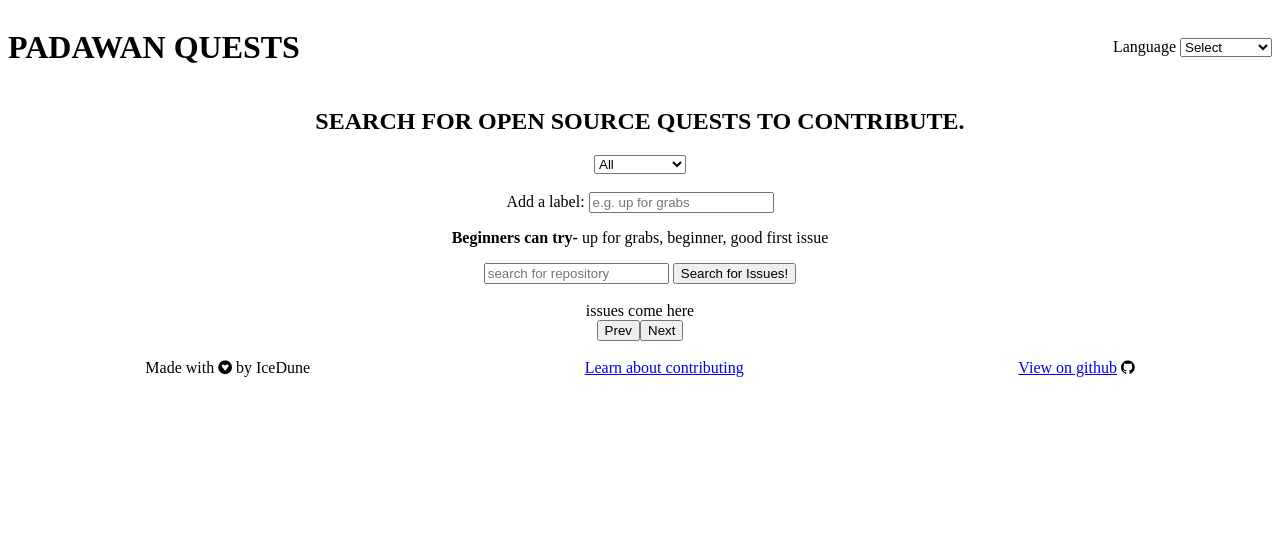
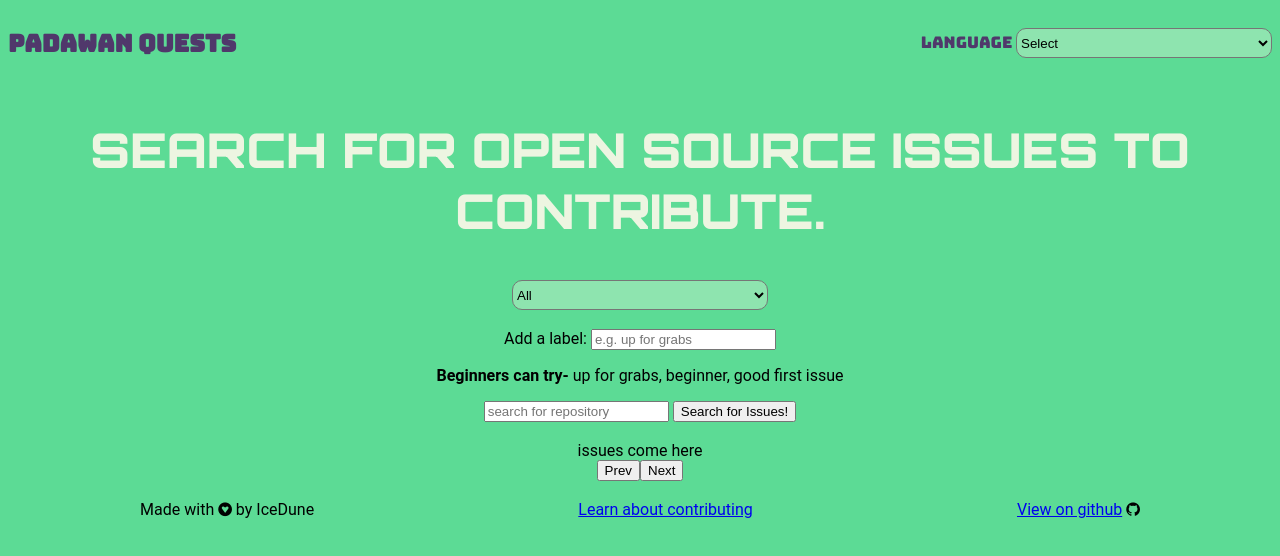
Before and after one commit to IceDune/padawan-quests, a plain HTML site: page index.html in a window 1280 px wide. Drawn offline with Linux system fonts and the light colour scheme; a script that the page names is missing.

Commit message:
added basic styling

```diff
--- a/Scripts/finder.js
+++ b/Scripts/finder.js
@@ -103,3 +103,15 @@ prevBtn.addEventListener("click", () => {
 
   dataFetcher(urlValue);
 });
+
+window.addEventListener("scroll", function() {
+  if(this.scrollY > 10) {
+    document.querySelector('header').classList.add('nav-scrolled');
+    document.querySelector('#nav-title').classList.add('heading-scrolled');
+    document.querySelector('#nav-language').classList.add('heading-scrolled');
+  } else {
+    document.querySelector('header').classList.remove('nav-scrolled');
+    document.querySelector('#nav-title').classList.remove('heading-scrolled');
+    document.querySelector('#nav-language').classList.remove('heading-scrolled');
+  }
+});
--- a/Styles/styles.css
+++ b/Styles/styles.css
@@ -1,3 +1,13 @@
+@import url('https://fonts.googleapis.com/css?family=Bungee');/*nav heading*/
+@import url('https://fonts.googleapis.com/css?family=Orbitron:900');
+
+html {
+  font-family: 'Roboto', sans-serif;
+  background-color: #5CDB95;
+  padding: 0;
+  margin: 0;
+}
+
 main {
   display: flex;
   flex-direction: column;
@@ -8,6 +18,26 @@ header {
   flex-direction: row;
   justify-content: space-between;
   align-items: center;
+  position: sticky;
+  top: 0;
+  margin: 0;
+  padding: 0;
+  font-family: 'Bungee', cursive !important;
+  background-color: #5CDB95;
+}
+
+.nav-heading {
+  color: #50386B;
+}
+
+/*navbar on scroll*/
+.nav-scrolled {
+  background-color: #05386B;
+}
+
+/*top heading on scroll*/
+.heading-scrolled {
+  color: #EDF5E1;
 }
 
 form {
@@ -17,14 +47,18 @@ form {
   align-items: center;
 }
 
-footer {
-  display: flex;
-  flex-direction: row;
-  justify-content: space-around;
+select {
+  border-radius: 10px;
+  background-color: #8EE4AF;
+  width: 20vw;
+  height: 30px;
 }
 
 #title {
   text-align: center;
+  color: #EDF5E1;
+  font-size: 3em;
+  font-family: 'Orbitron', sans-serif;
 }
 
 #issuesArea {
@@ -40,21 +74,22 @@ footer {
   flex-direction: column;
   align-items: center;
   justify-content: center;
-  border: solid blue;
+  border: inset #379683 5px;
+  background-color: #8EE4AF;
   border-radius: 20px;
   width: 350px;
   height: 270px;
-  margin: 0.9rem;
+  margin: 0.9em;
 }
 
 .issueRepo {
-  padding-left: 0.5rem;
-  padding-right: 0.5rem;
+  padding-left: 0.5em;
+  padding-right: 0.5em;
 }
 
 .issueBody {
-  padding-left: 0.5rem;
-  padding-right: 0.5rem;
+  padding-left: 0.5em;
+  padding-right: 0.5em;
 }
 
 #pagebuttons {
@@ -63,3 +98,9 @@ footer {
   justify-content: center;
   align-items: center;
 }
+
+footer {
+  display: flex;
+  flex-direction: row;
+  justify-content: space-around;
+}
--- a/index.html
+++ b/index.html
@@ -12,9 +12,9 @@
   <main>
 
     <header>
-      <h1>PADAWAN QUESTS</h1>
+      <h2 id="nav-title" class="nav-heading">PADAWAN QUESTS</h2>
       <div>
-        <label for="language">Language  </label>
+        <label id="nav-language" for="language" class="nav-heading">Language</label>
         <select id="language">
           <option value="">Select</option>
           <option value="javascript">Javascript</option>
@@ -34,7 +34,7 @@
       </div>
     </header>   <!--//padawan quests, quest guild-->
 
-    <h2 id="title">SEARCH FOR OPEN SOURCE QUESTS TO CONTRIBUTE.</h2>
+    <h2 id="title">SEARCH FOR OPEN SOURCE ISSUES TO CONTRIBUTE.</h2>
 
     <form>
       <div>
```
